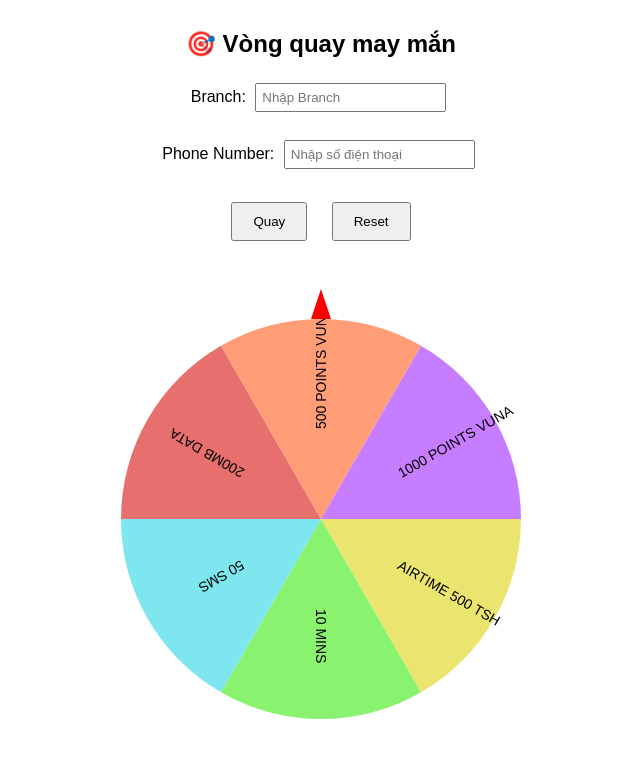
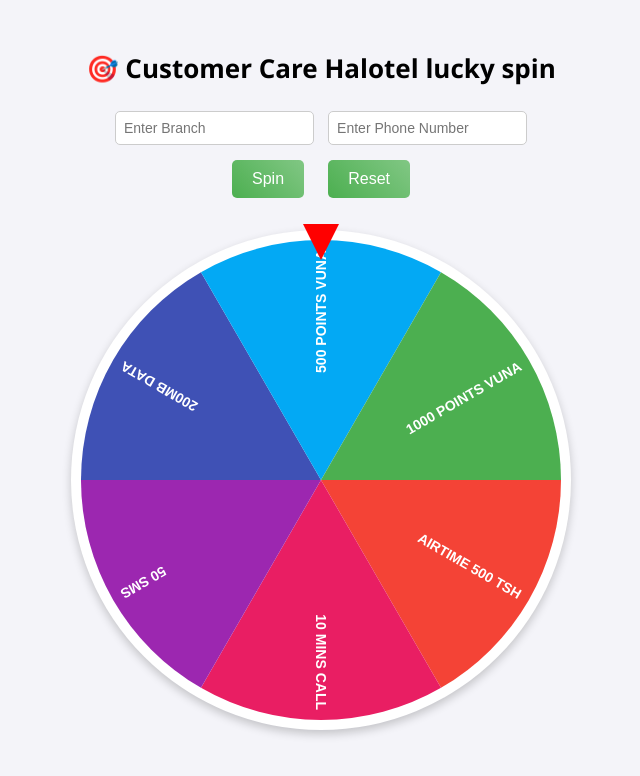
Before and after one commit to thenv9/lucky-spin-halotel2025, a plain HTML site: page index.html in a window 1280 px wide. Both pictures are taken after a click on the button "Reset". Shown: the whole page, without its empty margins (319-959 px from the left). Drawn offline with nearby package versions, Linux system fonts and the light colour scheme.

Commit message:
Update index.html

```diff
--- a/index.html
+++ b/index.html
@@ -2,150 +2,181 @@
 <html>
 <head>
   <meta charset="UTF-8">
-  <title>Vòng quay may mắn</title>
-  <script src="https://cdnjs.cloudflare.com/ajax/libs/gsap/3.12.2/gsap.min.js"></script>
+  <title>Customer Care Halotel lucky spin</title>
   <style>
-    body { font-family: Arial, sans-serif; text-align: center; margin-top: 30px; }
-    input { margin: 5px; padding: 5px; }
-    button { padding: 10px 20px; margin: 10px; }
+    body{font-family:'Segoe UI',Tahoma,sans-serif;text-align:center;background:#f4f4f9;padding-top:20px;}
+    input{margin:5px;padding:8px;border-radius:5px;border:1px solid #ccc;font-size:14px;}
+    button{padding:10px 20px;margin:10px;border:none;border-radius:5px;background:linear-gradient(45deg,#4CAF50,#81C784);color:#fff;font-size:16px;cursor:pointer;transition:background .3s;}
+    button:hover{background:linear-gradient(45deg,#388E3C,#66BB6A);}
+    h2{font-size:26px;margin-bottom:20px;}
+    .wheel-wrap{position:relative;width:500px;margin:0 auto;}
+    #canvas{background:#fff;border-radius:50%;box-shadow:0 4px 10px rgba(0,0,0,.2);display:block;margin:0 auto;}
+    /* Kim ở chính giữa phía trên, hướng xuống */
+    #pointer{position:absolute;left:50%;transform:translateX(-50%);width:0;height:0;border-left:18px solid transparent;border-right:18px solid transparent;border-top:36px solid red;top:-6px;z-index:10;}
   </style>
 </head>
 <body>
-  <h2>🎯 Vòng quay may mắn</h2>
+  <h2>🎯 Customer Care Halotel lucky spin</h2>
 
-  <label>Branch: </label>
-  <input type="text" id="branch" placeholder="Nhập Branch"><br><br>
+  <input type="text" id="branch" placeholder="Enter Branch">
+  <input type="text" id="phone" placeholder="Enter Phone Number"><br>
 
-  <label>Phone Number: </label>
-  <input type="text" id="phone" placeholder="Nhập số điện thoại"><br><br>
-
-  <button onclick="startSpin()">Quay</button>
+  <button onclick="startSpin()">Spin</button>
   <button onclick="resetWheel()">Reset</button><br><br>
 
-  <canvas id="canvas" width="500" height="500"></canvas>
+  <div class="wheel-wrap">
+    <div id="pointer"></div>
+    <canvas id="canvas" width="500" height="500"></canvas>
+  </div>
 
-  <!-- Winwheel.js nhúng trực tiếp -->
   <script>
-    class Winwheel {
-      constructor(properties) {
-        this.segments = properties.segments;
-        this.numSegments = properties.numSegments;
-        this.outerRadius = properties.outerRadius || 200;
-        this.canvasId = properties.canvasId;
-        this.animation = properties.animation;
-        this.ctx = document.getElementById(this.canvasId).getContext("2d");
+    // Easing: chậm dần đều
+    const easeOutCubic = t => 1 - Math.pow(1 - t, 3);
+
+    class Winwheel{
+      constructor(props){
+        this.segments = props.segments;
+        this.numSegments = props.numSegments;
+        this.outerRadius = props.outerRadius || 240;
+        this.animation = props.animation;
+        const canvas = document.getElementById(props.canvasId);
+        this.ctx = canvas.getContext('2d');
+        this.cw = canvas.width; this.ch = canvas.height;
+        this.cx = this.cw/2; this.cy = this.ch/2;
+
+        this.angle = 0;          // góc hiện tại (độ)
+        this.isSpinning = false; // chống bấm nhiều lần
         this.draw();
       }
-      draw() {
-        let ctx = this.ctx;
-        let numSegments = this.numSegments;
-        let segAngle = (2 * Math.PI) / numSegments;
-        ctx.clearRect(0, 0, 500, 500);
-        for (let i = 0; i < numSegments; i++) {
-          let angle = i * segAngle;
-          ctx.beginPath();
-          ctx.moveTo(250, 250);
-          ctx.arc(250, 250, this.outerRadius, angle, angle + segAngle);
-          ctx.fillStyle = this.segments[i].fillStyle;
-          ctx.fill();
+
+      draw(){
+        const ctx = this.ctx;
+        const segRad = (2*Math.PI)/this.numSegments;
+
+        ctx.clearRect(0,0,this.cw,this.ch);
+        ctx.save();
+        ctx.translate(this.cx, this.cy);
+        ctx.rotate(this.angle * Math.PI/180);
+
+        for(let i=0;i<this.numSegments;i++){
+          const start = i*segRad, end = start + segRad;
+          ctx.beginPath(); ctx.moveTo(0,0);
+          ctx.arc(0,0,this.outerRadius,start,end);
+          ctx.closePath();
+          ctx.fillStyle = this.segments[i].fillStyle; ctx.fill();
+
           ctx.save();
-          ctx.translate(250, 250);
-          ctx.rotate(angle + segAngle / 2);
-          ctx.fillStyle = "black";
-          ctx.font = "14px Arial";
-          ctx.fillText(this.segments[i].text, 90, 5);
+          ctx.rotate(start + segRad/2);
+          ctx.fillStyle = '#fff'; ctx.font = 'bold 14px Arial'; ctx.textAlign = 'right';
+          ctx.fillText(this.segments[i].text, this.outerRadius - 10, 5);
           ctx.restore();
         }
-        // vẽ kim chỉ
-        ctx.beginPath();
-        ctx.moveTo(250, 20);
-        ctx.lineTo(240, 50);
-        ctx.lineTo(260, 50);
-        ctx.fillStyle = "red";
-        ctx.fill();
+        ctx.restore();
       }
-      startAnimation() {
-        let spins = this.animation.spins;
-        let duration = this.animation.duration * 1000;
-        let finalAngle = Math.random() * 360 + spins * 360;
-        let start = performance.now();
-        let animate = (now) => {
-          let progress = Math.min((now - start) / duration, 1);
-          let angle = finalAngle * progress;
-          this.ctx.save();
-          this.ctx.translate(250, 250);
-          this.ctx.rotate((angle * Math.PI) / 180);
-          this.ctx.translate(-250, -250);
+
+      /** Quay chậm dần để dừng đúng ô targetIndex */
+      spinToIndex(targetIndex, spins=6, duration=6){
+        if(this.isSpinning) return;
+        this.isSpinning = true;
+
+        const segA = 360/this.numSegments;
+        const pointerDeg = 270; // kim ở 12 giờ
+
+        // Góc tâm ô target trong trạng thái gốc (angle = 0)
+        const targetCenter = targetIndex*segA + segA/2; // 0..360 theo chiều kim đồng hồ từ hướng 3 giờ
+
+        // Góc tuyệt đối cần dừng: đưa targetCenter về đúng 270°
+        const targetAbs = ((pointerDeg - targetCenter) % 360 + 360) % 360; // 0..360
+
+        // Góc hiện tại (0..360)
+        const startAngle = ((this.angle % 360) + 360) % 360;
+
+        // Δ góc từ trạng thái hiện tại đến góc tuyệt đối
+        const deltaToTarget = ((targetAbs - startAngle) % 360 + 360) % 360;
+
+        // Tổng góc quay thêm (kèm số vòng đầy)
+        const totalDelta = spins*360 + deltaToTarget;
+
+        const startTime = performance.now();
+        const durMs = duration*1000;
+
+        const animate = (now)=>{
+          const t = Math.min((now - startTime)/durMs, 1);
+          const eased = easeOutCubic(t);
+          this.angle = startAngle + totalDelta*eased;
           this.draw();
-          this.ctx.restore();
-          if (progress < 1) requestAnimationFrame(animate);
-          else {
-            let segAngle = 360 / this.numSegments;
-            let winningIndex = Math.floor(((360 - (finalAngle % 360)) % 360) / segAngle);
-            let prize = this.segments[winningIndex].text;
-            this.animation.callbackFinished({ text: prize });
+
+          if(t < 1){
+            requestAnimationFrame(animate);
+          }else{
+            this.angle = (startAngle + totalDelta) % 360; // chuẩn hóa
+            this.draw();
+            this.isSpinning = false;
+            this.animation.callbackFinished({ text: this.segments[targetIndex].text, index: targetIndex });
           }
         };
         requestAnimationFrame(animate);
       }
     }
 
-    // Tạo vòng quay
-    let wheel = new Winwheel({
-      'canvasId': 'canvas',
-      'numSegments': 6,
-      'outerRadius': 200,
-      'segments': [
-        {'fillStyle': '#eae56f', 'text': 'AIRTIME 500 TSH'},
-        {'fillStyle': '#89f26e', 'text': '10 MINS'},
-        {'fillStyle': '#7de6ef', 'text': '50 SMS'},
-        {'fillStyle': '#e7706f', 'text': '200MB DATA'},
-        {'fillStyle': '#ff9d76', 'text': '500 POINTS VUNA'},
-        {'fillStyle': '#c77dff', 'text': '1000 POINTS VUNA'}
+    // Khởi tạo
+    const wheel = new Winwheel({
+      canvasId: 'canvas',
+      numSegments: 6,
+      outerRadius: 240, // thu nhỏ viền trắng
+      segments: [
+        { fillStyle:'#f44336', text:'AIRTIME 500 TSH' },
+        { fillStyle:'#e91e63', text:'10 MINS CALL' },
+        { fillStyle:'#9c27b0', text:'50 SMS' },
+        { fillStyle:'#3f51b5', text:'200MB DATA' },
+        { fillStyle:'#03a9f4', text:'500 POINTS VUNA' },
+        { fillStyle:'#4caf50', text:'1000 POINTS VUNA' },
       ],
-      'animation': {
-        'type': 'spinToStop',
-        'duration': 5,
-        'spins': 8,
-        'callbackFinished': logResult
+      animation:{
+        duration: 6,   // giây
+        spins: 6,      // số vòng đầy
+        callbackFinished: logResult
       }
     });
 
-    function startSpin() {
-      wheel.startAnimation();
+    function startSpin(){
+      // Bốc ngẫu nhiên 1 ô thắng
+      const idx = Math.floor(Math.random() * wheel.numSegments);
+      // Quay chậm dần đúng vào ô đó
+      wheel.spinToIndex(idx, wheel.animation.spins, wheel.animation.duration);
     }
 
-    function resetWheel() {
+    function resetWheel(){
+      if(wheel.isSpinning) return;
+      wheel.angle = 0;
       wheel.draw();
-      document.getElementById("branch").value = "";
-      document.getElementById("phone").value = "";
+      document.getElementById('branch').value = '';
+      document.getElementById('phone').value = '';
     }
 
-    function logResult(indicatedSegment) {
-      let branch = document.getElementById("branch").value.trim();
-      let phone = document.getElementById("phone").value.trim();
-      let reward = indicatedSegment.text;
+    function logResult(r){
+      const branch = document.getElementById('branch').value.trim();
+      const phone  = document.getElementById('phone').value.trim();
+      const reward = r.text;
 
-      if (!branch || !phone) {
-        alert("⚠️ Vui lòng nhập Branch và Phone Number!");
+      if(!branch || !phone){
+        alert('⚠️ Please enter Branch and Phone Number!');
         return;
       }
 
-      let payload = JSON.stringify({ branch, phone, reward });
+      alert('🎉 Congratulations! You won: ' + reward);
 
-      fetch("https://script.google.com/macros/s/AKfycbzCc-xHakbsexeJCnL7-sxfkluHYK4RXIfwj6bQFrjV5djdU_XKJVFwAxEGPJYnYcmC/exec", {
-        method: "POST",
-        body: payload,
-        headers: { "Content-Type": "application/json" }
-      }).then(res => {
-        if (res.ok) {
-          alert("✅ Đã lưu: " + branch + " | " + phone + " | " + reward);
-        } else {
-          alert("❌ Lỗi khi lưu dữ liệu!");
-        }
-      }).catch(err => {
-        alert("❌ Không thể kết nối tới Google Script!");
-      });
+      // Đẩy sang Google Apps Script
+      const scriptUrl = 'https://script.google.com/macros/s/AKfycbyBwfmlJHwCJwVP19ZevVFMxTIbVu6nlC4Emaknh1WOwqoKaFxSpC9SUZ56stPUEKs/exec';
+      const url = scriptUrl +
+        '?branch=' + encodeURIComponent(branch) +
+        '&phone=' + encodeURIComponent(phone) +
+        '&reward=' + encodeURIComponent(reward);
+
+      fetch(url, { method:'GET' })
+        .then(res => res.json())
+        .then(data => console.log('✅ Result sent:', data))
+        .catch(err => console.error('❌ Cannot connect to Google Script!', err));
     }
   </script>
 </body>
```
